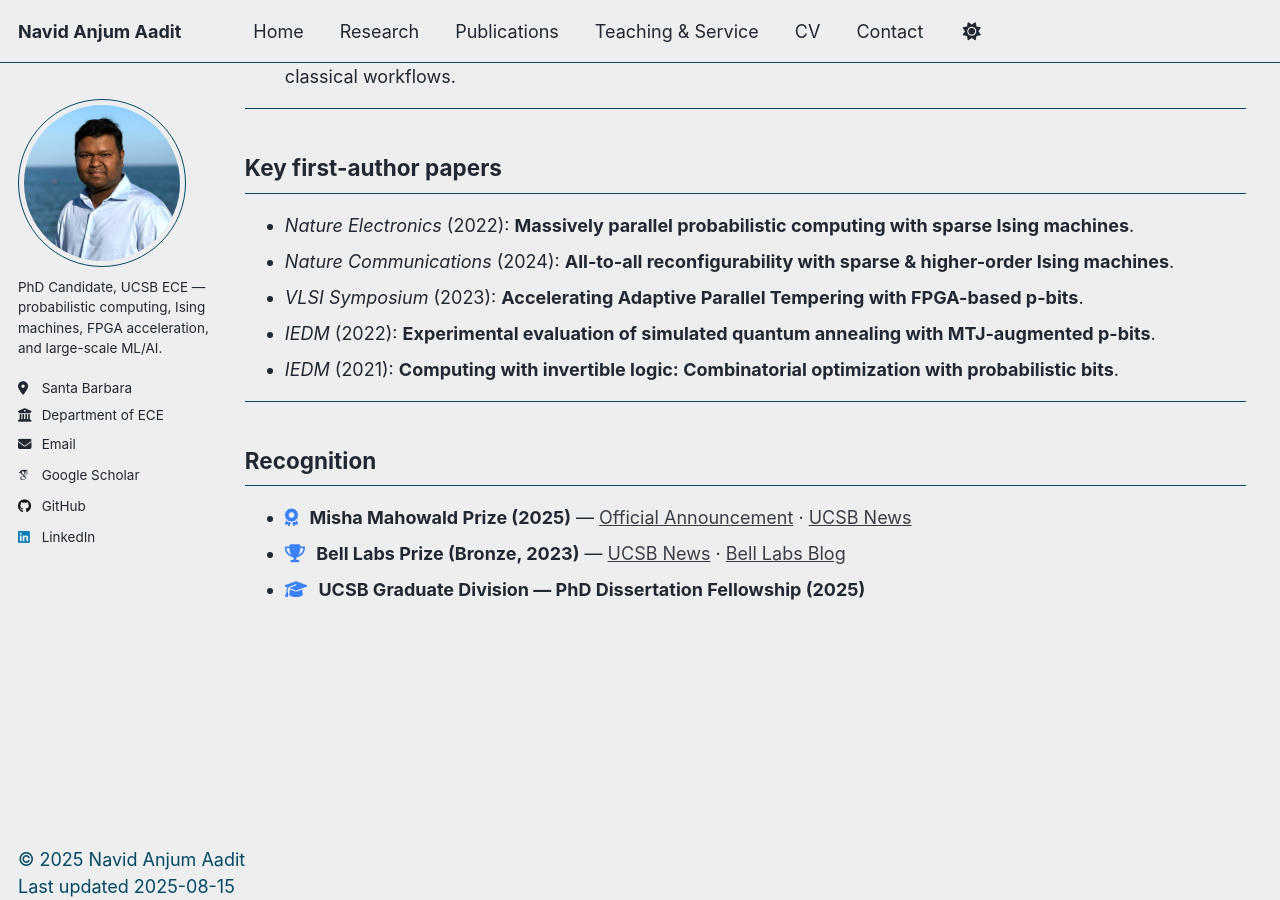
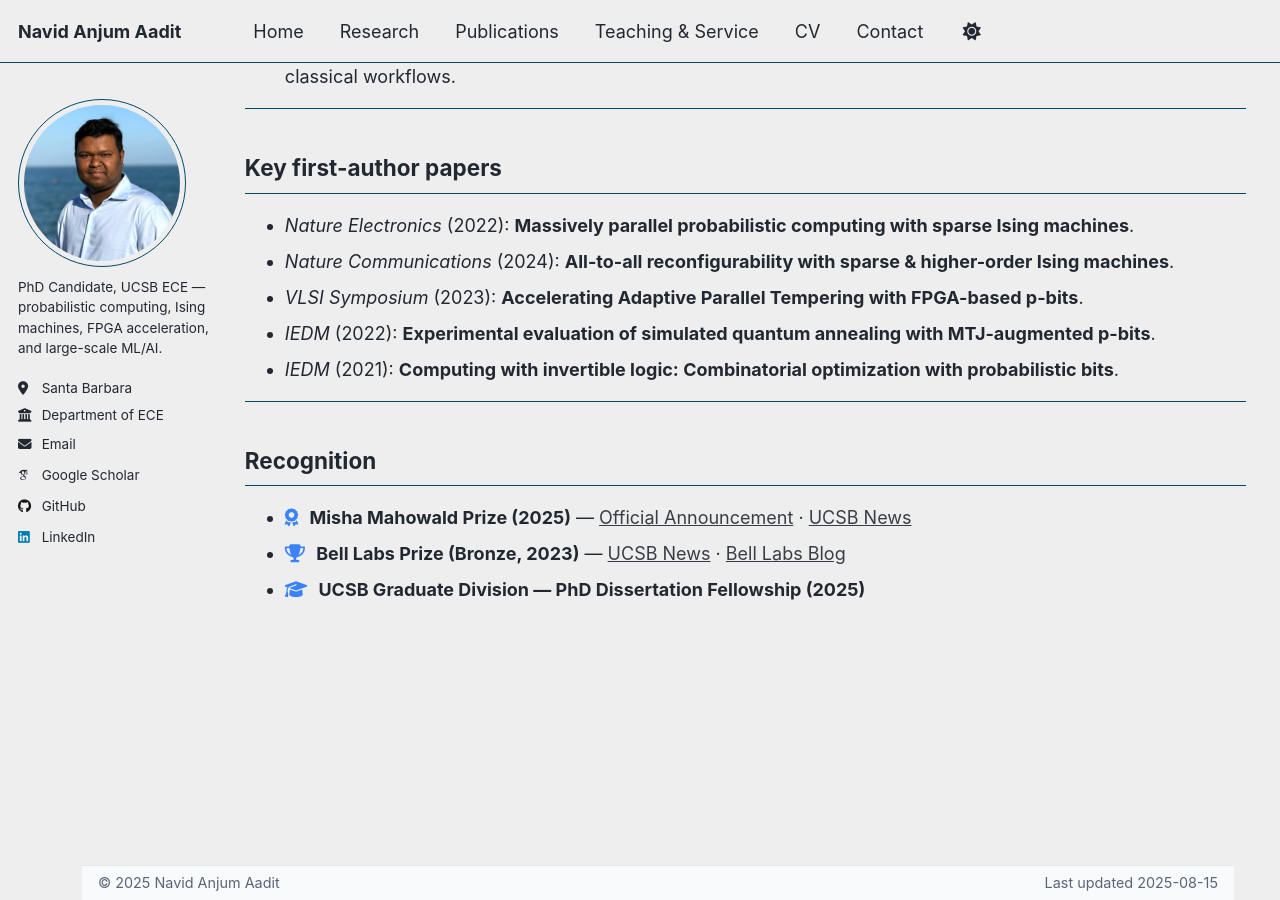
Before and after one commit to navidaadit/navidaadit.github.io, a Jekyll site: the page built from _pages/about.md, in a window 1280 px wide and 900 px high, scrolled down 1203 px. Built offline with Jekyll 4.4.1, drawn with Linux system fonts in a browser that asks for light colours; some web fonts are replaced.

Commit message:
Update footer.html

```diff
--- a/_includes/footer.html
+++ b/_includes/footer.html
@@ -1,12 +1,7 @@
-{% include base_path %}
-
-<footer class="page__footer footer--clean" role="contentinfo">
-  <div class="footer__inner">
-    <div class="footer__left">
-      © {{ site.time | date: '%Y' }} {{ site.name | default: site.title }}
-    </div>
-    <div class="footer__right">
-      Last updated {{ "now" | date: '%Y-%m-%d' }}
-    </div>
+{% assign this_year = site.time | date: '%Y' %}
+<footer class="page__footer">
+  <div class="page__footer-copyright footer-bar">
+    <span class="footer-left">© {{ this_year }} {{ site.name | default: site.title }}</span>
+    <span class="footer-right">Last updated {{ "now" | date: '%Y-%m-%d' }}</span>
   </div>
 </footer>
```
